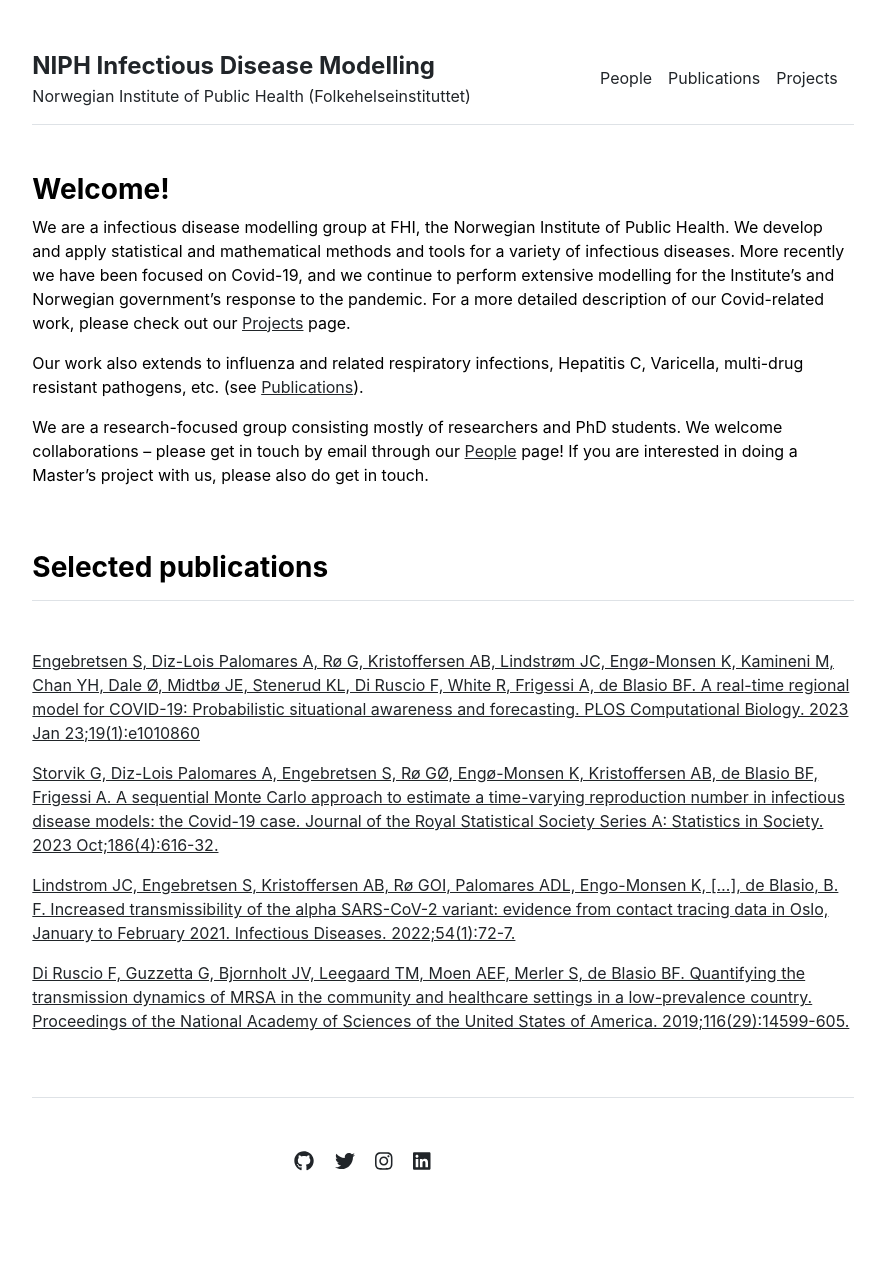
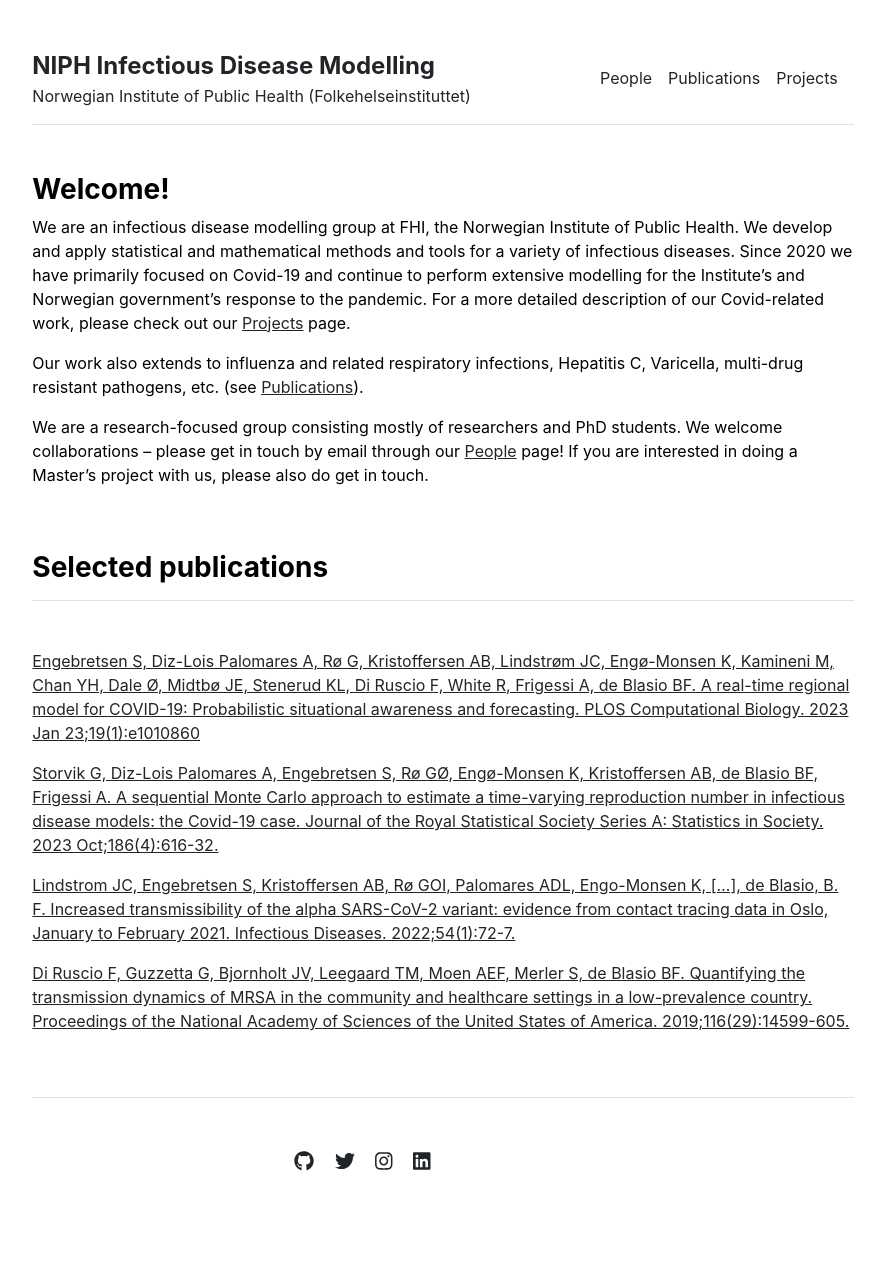
Before and after one commit to folkehelseinstituttet/modelling, a Jekyll site: the page built from index.md, in a window 1280 px wide. Shown: the whole page, without its empty margins (197-1082 px from the left). Built offline with Jekyll 4.4.1, drawn with Linux system fonts in a browser that asks for light colours.

Commit message:
Update index.md

```diff
--- a/index.md
+++ b/index.md
@@ -4,7 +4,7 @@ title: "Home"
 ---
 
 
-We are a infectious disease modelling group at FHI, the Norwegian Institute of Public Health. We develop and apply statistical and mathematical methods and tools for a variety of infectious diseases. More recently we have been focused on Covid-19, and we continue to perform extensive modelling for the Institute's and Norwegian government's response to the pandemic. For a more detailed description of our Covid-related work, please check out our [Projects](/infectious_disease_modelling/projects) page.
+We are an infectious disease modelling group at FHI, the Norwegian Institute of Public Health. We develop and apply statistical and mathematical methods and tools for a variety of infectious diseases. Since 2020 we have primarily focused on Covid-19 and continue to perform extensive modelling for the Institute's and Norwegian government's response to the pandemic. For a more detailed description of our Covid-related work, please check out our [Projects](/infectious_disease_modelling/projects) page.
 
 Our work also extends to influenza and related respiratory infections, Hepatitis C, Varicella, multi-drug resistant pathogens, etc. (see [Publications](/infectious_disease_modelling/publications)).
 
```
